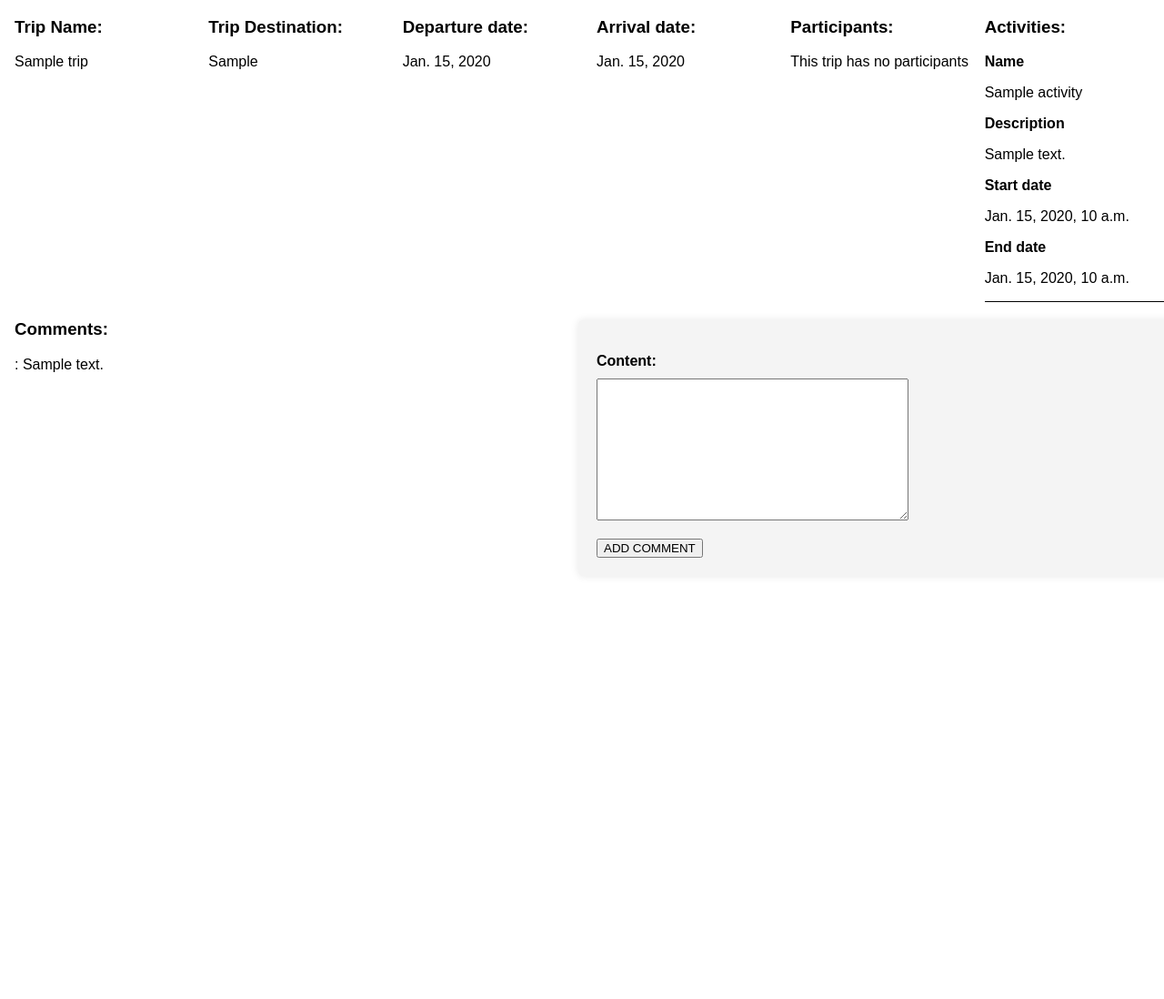
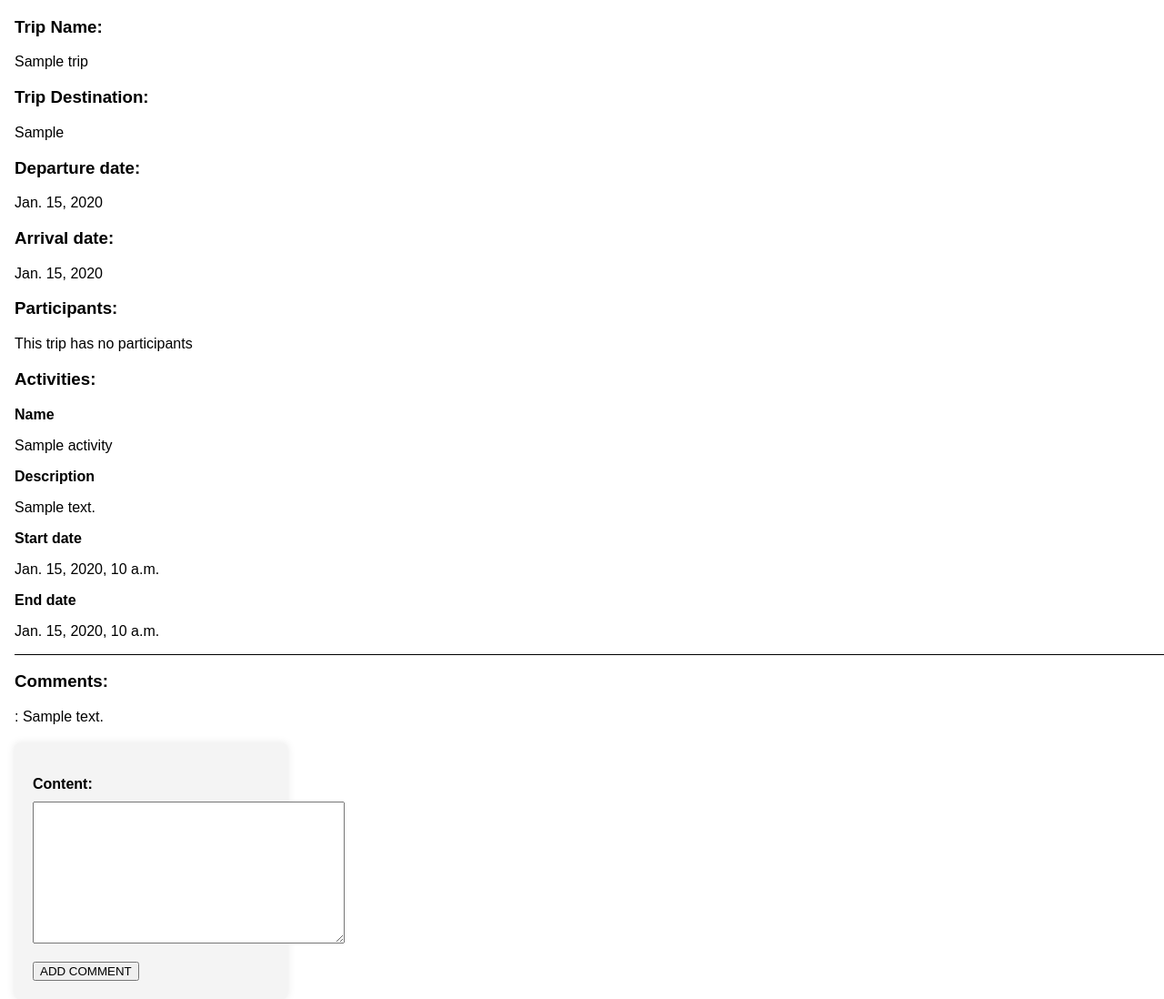
Before and after one commit to alessandrofloris/progettoIsw, a Django app: page /viewtrip/1 in a window 1280 px wide. Shown: the part 128-1226 px from the top of the page at 91% size. Before the commit the page ends 741 px from the top, so only its background shows below. Run offline with Django 4.2, Linux system fonts and the light colour scheme; a user stored in the database is signed in; tables that the repository leaves empty hold one stand-in row (values such as "Sample post").

Commit message:
Update style.css

```diff
--- a/travelGroup/static/travelGroup/style.css
+++ b/travelGroup/static/travelGroup/style.css
@@ -95,9 +95,7 @@ header {
     box-sizing: border-box;
     margin-left: 1em;
     margin-right: 1em;
-    display: flex;
-    flex-direction: row;
-    flex-wrap: wrap;
+
 }
 
 .field_container {
```
